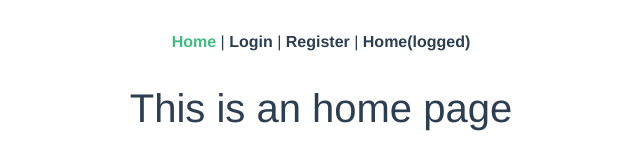
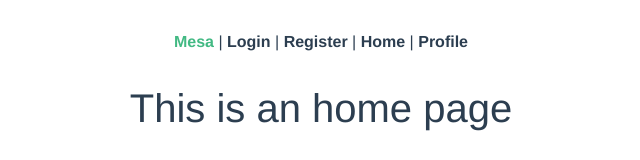
Before and after one commit to murilolopes/mesa-inc, a Vue app: page / in a window 1280 px wide. Shown: the top 160 px of the page, without its empty margins (319-959 px from the left). Built offline with nearby package versions, Linux system fonts and the light colour scheme.

Commit message:
changing links on App vue component and adding profile route

```diff
--- a/src/App.vue
+++ b/src/App.vue
@@ -1,10 +1,11 @@
 <template>
   <div id="app">
     <div id="nav">
-      <router-link to="/">Home</router-link> |
+      <router-link to="/">Mesa</router-link> |
       <router-link to="/login">Login</router-link> |
       <router-link to="/register">Register</router-link> |
-      <router-link to="/home">Home(logged)</router-link>
+      <router-link to="/home">Home</router-link> |
+      <router-link to="/profile">Profile</router-link>
     </div>
     <router-view />
   </div>
--- a/src/router/index.js
+++ b/src/router/index.js
@@ -26,6 +26,11 @@ const routes = [
     name: "Home",
     component: () => import("../views/Home.vue"),
   },
+  {
+    path: "/profile",
+    name: "Profile",
+    component: () => import("../views/Profile.vue"),
+  },
 ];
 
 const router = new VueRouter({
```
